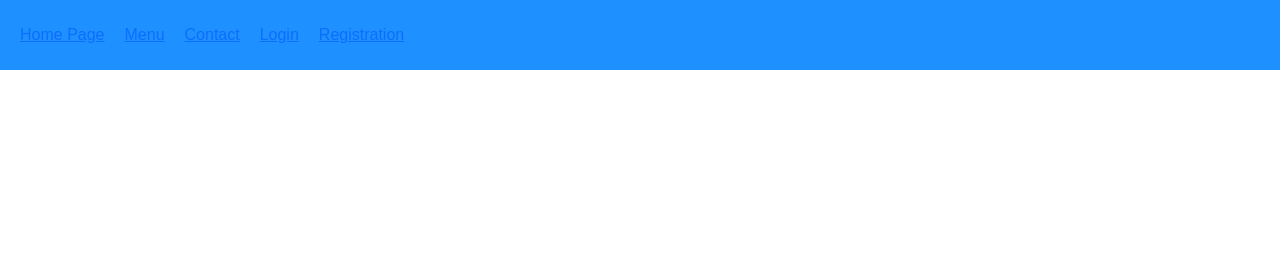
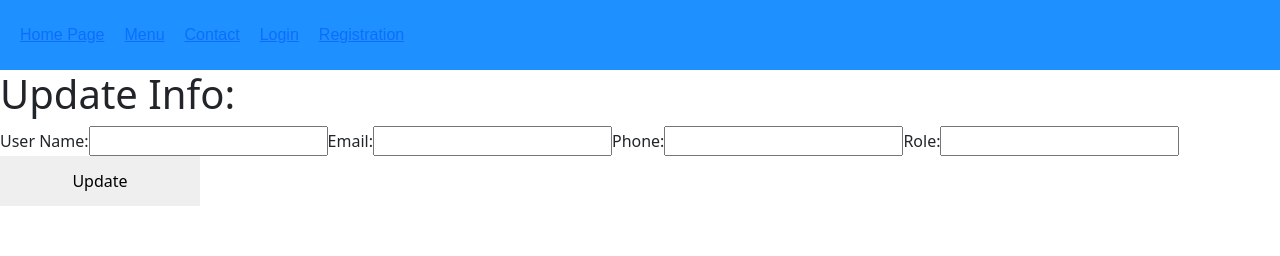
Before and after one commit to AntonDiachenko/theresto, a React (Create React App) app in the folder Project/client/: page /update/1 in a window 1280 px wide. Shown: the top 256 px of the page. Built offline with nearby package versions, Linux system fonts and the light colour scheme; no server answers; sample sign-in values are in the browser's storage.

Commit message:
update display data works
display data works but the update has issues still

```diff
--- a/Project/client/src/App.js
+++ b/Project/client/src/App.js
@@ -1,5 +1,11 @@
-import './App.css';
-import {BrowserRouter as Router, Route, Routes, Link, Navigate} from 'react-router-dom';
+import "./App.css";
+import {
+  BrowserRouter as Router,
+  Route,
+  Routes,
+  Link,
+  Navigate,
+} from "react-router-dom";
 
 import Home from "./pages/Home";
 import { useEffect, useState } from "react";
@@ -16,7 +22,7 @@ import Profile from "./pages/Profile";
 import Favorite from "./pages/Favorite";
 import Cart from "./pages/Cart";
 import Userupdate from "./pages/Userupdate";
-import Addnewuser from './pages/Addnewuser';
+import Addnewuser from "./pages/Addnewuser";
 
 function App() {
   // const navigate = useNavigate();
@@ -153,7 +159,7 @@ function App() {
             <Route path="/profile" element={<Profile />} />
             <Route path="/fav" element={<Favorite />} />
             <Route path="/cart" element={<Cart />} />
-            <Route path="/update" element={<Userupdate />} />
+            <Route path="/update/:id" element={<Userupdate />} />
             <Route path="/newuser" element={<Addnewuser />} />
           </Routes>
         </Router>
--- a/Project/client/src/pages/Usermanage.js
+++ b/Project/client/src/pages/Usermanage.js
@@ -1,56 +1,57 @@
-import React from 'react'
-import {useEffect, useState} from "react";
+import React from "react";
+import { useEffect, useState } from "react";
 import axios from "axios";
 import { useNavigate } from "react-router-dom";
-import {useParams} from "react-router-dom";
-
+import { useParams } from "react-router-dom";
 
 function Usermanage() {
-
-  const {id} = useParams();
+  const { id } = useParams();
   const [listOfUsers, setListOfUsers] = useState([]);
 
-  const navigate = useNavigate();
+  let navigate = useNavigate();
 
-  useEffect(()=>{
+  useEffect(() => {
     if (!localStorage.getItem("accessToken")) {
       navigate("/login");
     } else {
-    axios.get(`http://localhost:3001/auth/auth/`
-        ).then((response)=>{
+      axios.get(`http://localhost:3001/auth`).then((response) => {
         setListOfUsers(response.data);
       });
-
 
       // axios.get(`http://localhost:3001/auth/byId/${id}`
       //   ).then((response)=>{
       //     setUserObject(response.data);
       // });
     }
-},[])
+  }, []);
 
-
-const deleteUser = (id)=>{
+  const deleteUser = (id) => {
     if (!localStorage.getItem("accessToken")) {
       navigate("/login");
     } else {
-  axios.delete(`http://localhost:3001/auth/delete/${id}`
-        , {
+      axios
+        .delete(`http://localhost:3001/auth/delete/${id}`, {
           headers: { accessToken: localStorage.getItem("accessToken") },
-      }
-).then((response)=>{
+        })
+        .then((response) => {
           navigate(0);
         });
     }
-}
+  };
 
   return (
     <div class="auction1  container col-6 left mb-5">
-            <div >
-            <div className='row'>
-            <h2 className='col'>User List:</h2>
-            <button className='btn btn-sm  btn-outline-danger  col-2'
-                                    onClick={()=>{navigate('/newuser')}}>Add a new User</button>
+      <div>
+        <div className="row">
+          <h2 className="col">User List:</h2>
+          <button
+            className="btn btn-sm  btn-outline-danger  col-2"
+            onClick={() => {
+              navigate("/newuser");
+            }}
+          >
+            Add a new User
+          </button>
         </div>
         <table class="table table-striped">
           <thead>
@@ -60,31 +61,43 @@ const deleteUser = (id)=>{
               <th className="col-2">Email</th>
               <th className="col-2">Phone</th>
               <th className="col-1">Role</th>
-
             </tr>
 
-                        {listOfUsers.map((value, key)=>{
-                            return  (
+            {listOfUsers.map((value, key) => {
+              return (
                 <tr>
                   <td className="col-1">{value.id}</td>
                   <td className="col-1">{value.username}</td>
                   <td className="col-2">{value.email}</td>
                   <td className="col-2">{value.phone}</td>
                   <td className="col-1">{value.role}</td>
-                                    <td className="col-3"> <button className='btn   btn-outline-danger  col-6' onClick={()=>{deleteUser(value.id)}}>Delete</button>
-                                   <button className='btn btn-outline-danger  col-6'
-                                    onClick={()=>{navigate('/update')}}>Edit</button></td>
-
+                  <td className="col-3">
+                    {" "}
+                    <button
+                      className="btn   btn-outline-danger  col-6"
+                      onClick={() => {
+                        deleteUser(value.id);
+                      }}
+                    >
+                      Delete
+                    </button>
+                    <button
+                      className="btn btn-outline-danger  col-6"
+                      onClick={() => {
+                        navigate(`/update/${value.id}`);
+                      }}
+                    >
+                      Edit
+                    </button>
+                  </td>
                 </tr>
               );
-
             })}
           </thead>
         </table>
       </div>
-
     </div>
-  )
+  );
 }
 
-export default Usermanage
+export default Usermanage;
--- a/Project/client/src/pages/Userupdate.js
+++ b/Project/client/src/pages/Userupdate.js
@@ -1,37 +1,38 @@
-import React from 'react';
-import {useEffect, useState} from "react";
+import React from "react";
+import { useEffect, useState } from "react";
 import { Formik, Form, Field, ErrorMessage } from "formik";
 import * as Yup from "yup";
 import axios from "axios";
 import { useNavigate } from "react-router-dom";
+import { useParams } from "react-router-dom";
 
 function Userupdate() {
+  let { id } = useParams();
   const navigate = useNavigate();
   const [userObject, setUserObject] = useState([]);
 
   // setUserObject({ username: "", email: "", phone: "", role: "" });
 
-    useEffect(
-        ()=>{
+  useEffect(() => {
     if (!localStorage.getItem("accessToken")) {
       navigate("/login");
     } else {
-        axios.get(`http://localhost:3001/auth/byId/:id` ,{
+      axios
+        .get(`http://localhost:3001/auth/byId/${id}`, {
           headers: {
             accessToken: localStorage.getItem("accessToken"),
           },
-        }
-            ).then((response)=>{
+        })
+        .then((response) => {
           setUserObject({
-                    username:  response.data.username,
-                    email:  response.data.email,
-                    phone: response.data.phone ,
-                    role: response.data.role
+            username: response.data.username,
+            email: response.data.email,
+            phone: response.data.phone,
+            role: response.data.role,
           });
         });
     }
-        });
-
+  }, []);
 
   // const initialValues = {
   //     username: "",
@@ -40,16 +41,13 @@ function Userupdate() {
   //     role:"user"
   // };
 
-
   const update = (data) => {
-            axios.put("http://localhost:3001/auth/update/:id", data
-
-            ).then((response) => {
+    axios
+      .put(`http://localhost:3001/auth/update/${id}`, data)
+      .then((response) => {
         navigate("/usermanage");
       });
   };
-
-
 
   //   const validationSchema= Yup.object().shape({
   //     username:Yup.string().min(3).max(15).required(),
@@ -65,52 +63,64 @@ function Userupdate() {
   return (
     <div>
       <div className="">
+        <h1>Update Info:{userObject.username}</h1>
+        <div className="form">
+          <label>User Name:</label>
+          <input
+            type="text"
+            name="userName"
+            defaultValue={userObject.username}
+            onChange={(e) => {
+              setUserName(e.target.value);
+            }}
+          />
+          {/* {userObject.username}
+          </input> */}
 
-      <h1>Update Info:{userObject.username}</h1>
-        <div className='form'>
-          <label>User Name:</label>
-          <input type = "text" name = "userName" onChange={(e)=>{
-            setUserName(e.target.value)
-          }}>{userObject.username}</input>
           <label>Email:</label>
-          <input type = "text" name = "email" onChange={(e)=>{
-            setEmail(e.target.value)
-          }}/>
+          <input
+            type="text"
+            name="email"
+            defaultValue={userObject.email}
+            onChange={(e) => {
+              setEmail(e.target.value);
+            }}
+          />
+
           <label>Phone:</label>
-          <input type = "text" name = "phone" onChange={(e)=>{
-            setPhone(e.target.value)
-          }}/>
+          <input
+            type="text"
+            name="phone"
+            defaultValue={userObject.phone}
+            onChange={(e) => {
+              setPhone(e.target.value);
+            }}
+          />
+
           <label>Role:</label>
-          <input type = "text" name = "role" onChange={(e)=>{
-            setRole(e.target.value)
-          }}/>
+          <input
+            type="text"
+            name="role"
+            defaultValue={userObject.role}
+            onChange={(e) => {
+              setRole(e.target.value);
+            }}
+          />
 
-            <button onClick={()=>{
+          <button
+            onClick={() => {
               update({
                 username: userName,
                 email: email,
                 phone: phone,
-                role: role
-            })
-            }}>Update</button>
+                role: role,
+              });
+            }}
+          >
+            Update
+          </button>
         </div>
-
       </div>
-
-
-
-
-
-
-
-
-
-
-
-
-
-
-
 
       {/* <Formik
           initialValues={initialValues}
@@ -159,8 +169,7 @@ function Userupdate() {
           </Form>
         </Formik> */}
     </div>
-
-  )
+  );
 }
 
-export default Userupdate
+export default Userupdate;
```
Also changed, not shown: 1 other file (tests, documents, lock files or other folders). Lines whose indentation alone changed are shown as unchanged.
